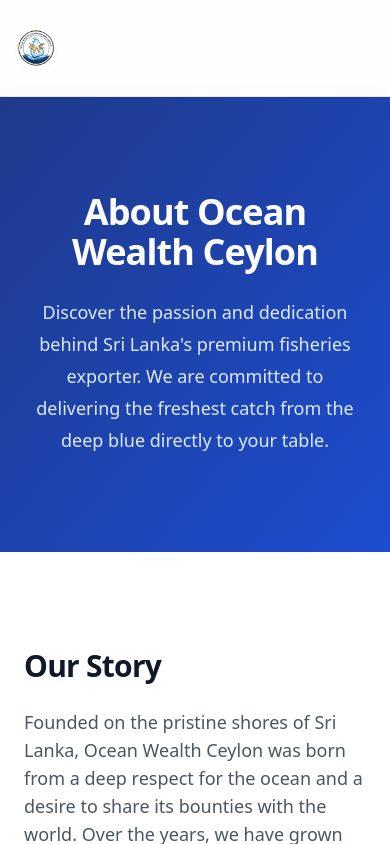
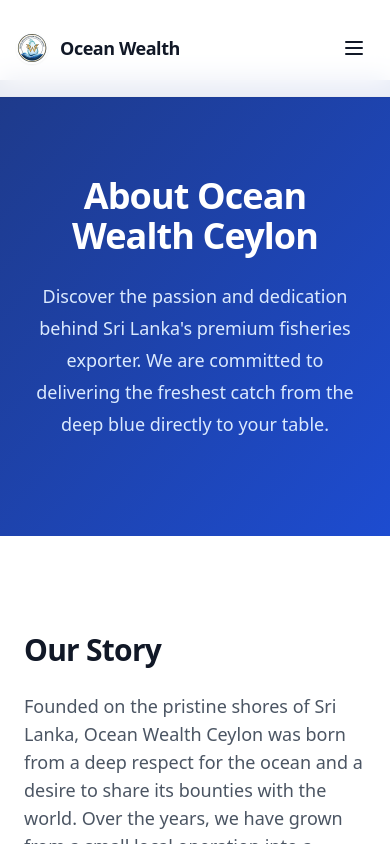
Before and after one commit to BWeera/Ocean-Wealth-Ceylon, a Next.js app: page /about in a window 390 px wide. Shown: the top 844 px of the page. Built offline with nearby package versions, Linux system fonts and the light colour scheme.

Commit message:
feat: enhance Navbar and ProductGrid components; add mobile navigation support and improve layout and styling

```diff
--- a/src/components/Navbar.tsx
+++ b/src/components/Navbar.tsx
@@ -9,13 +9,13 @@
   const pathname = usePathname()
   const isHome = pathname === '/'
   const [scrolled, setScrolled] = useState(false)
+  const [mobileMenuOpen, setMobileMenuOpen] = useState(false)
 
   useEffect(() => {
     const handleScroll = () => {
       setScrolled(window.scrollY > 20)
     }
     window.addEventListener('scroll', handleScroll)
-    // Initialize
     handleScroll()
     return () => window.removeEventListener('scroll', handleScroll)
   }, [])
@@ -23,28 +23,28 @@
   // Hide Navbar completely on the Sanity Studio route
   if (pathname.startsWith('/studio')) return null;
 
-  // Navbar transparent on home page before scrolling
-  const isTransparent = isHome && !scrolled
+  const isTransparent = isHome && !scrolled && !mobileMenuOpen
 
   const navClasses = isTransparent
     ? 'bg-transparent text-white'
-    : 'bg-white/80 backdrop-blur-md text-gray-900 border-b border-gray-200/50 shadow-sm'
+    : 'bg-white/90 backdrop-blur-md text-gray-900 border-b border-gray-200/50 shadow-sm'
 
   return (
     <>
-      <nav className={`fixed w-full top-0 z-50 transition-all duration-300 ${navClasses}`}>
+      <nav className={`fixed w-full top-0 z-[100] transition-all duration-300 ${navClasses}`}>
         <div className="max-w-7xl mx-auto px-4 sm:px-6 lg:px-8">
-          <div className={`flex justify-between items-center transition-all duration-300 ${scrolled ? 'h-16' : 'h-24'}`}>
+          <div className={`flex justify-between items-center transition-all duration-300 ${scrolled || mobileMenuOpen ? 'h-16' : 'h-24'}`}>
 
-            <Link href="/" className="flex-shrink-0 font-bold text-2xl flex items-center gap-3 cursor-pointer hover:opacity-80 transition-opacity">
-              <div className="relative w-10 h-10 rounded-full overflow-hidden bg-white shadow-sm flex items-center justify-center">
-                <span className="text-blue-900 text-xs font-black leading-none">OWC</span>
+            <Link href="/" className="flex-shrink-0 font-bold text-xl sm:text-2xl flex items-center gap-3 cursor-pointer hover:opacity-80 transition-opacity z-50">
+              <div className="relative w-8 h-8 sm:w-10 sm:h-10 rounded-full overflow-hidden bg-white shadow-sm flex items-center justify-center shrink-0">
+                <span className="text-blue-900 text-[10px] sm:text-xs font-black leading-none z-10 hidden">OWC</span>
                 <Image src="/logo.png" alt="Ocean Wealth Ceylon Logo" layout="fill" objectFit="cover" />
               </div>
-              <span className="hidden sm:block tracking-tight text-xl">Ocean Wealth</span>
+              <span className="tracking-tight text-lg sm:text-xl">Ocean Wealth</span>
             </Link>
 
-            <div className="hidden md:block">
+            {/* Desktop Navigation */}
+            <div className="hidden lg:block">
               <div className="ml-10 flex items-baseline space-x-8">
                 <NavLink href="/" text="Home" current={pathname} transparent={isTransparent} />
                 <NavLink href="/about" text="About Us" current={pathname} transparent={isTransparent} />
@@ -55,11 +55,44 @@
               </div>
             </div>
 
+            {/* Mobile Menu Button */}
+            <div className="lg:hidden flex items-center z-50">
+              <button
+                onClick={() => setMobileMenuOpen(!mobileMenuOpen)}
+                className={`p-2 rounded-md transition-colors ${isTransparent ? 'text-white hover:bg-white/10' : 'text-gray-900 hover:bg-gray-100'}`}
+                aria-label="Toggle menu"
+              >
+                <svg className="h-6 w-6" fill="none" viewBox="0 0 24 24" stroke="currentColor">
+                  {mobileMenuOpen ? (
+                    <path strokeLinecap="round" strokeLinejoin="round" strokeWidth={2} d="M6 18L18 6M6 6l12 12" />
+                  ) : (
+                    <path strokeLinecap="round" strokeLinejoin="round" strokeWidth={2} d="M4 6h16M4 12h16M4 18h16" />
+                  )}
+                </svg>
+              </button>
+            </div>
+
+          </div>
+        </div>
+
+        {/* Mobile Navigation Menu */}
+        <div
+          className={`lg:hidden fixed inset-x-0 top-0 bg-white/95 backdrop-blur-xl shadow-xl transition-all duration-300 ease-in-out border-b border-gray-100 min-h-screen pt-20 ${
+            mobileMenuOpen ? 'opacity-100 translate-y-0' : 'opacity-0 -translate-y-full pointer-events-none'
+          }`}
+        >
+          <div className="px-6 pt-4 pb-12 space-y-4 shadow-inner flex flex-col items-center">
+            <MobileNavLink href="/" text="Home" current={pathname} onClick={() => setMobileMenuOpen(false)} />
+            <MobileNavLink href="/about" text="About Us" current={pathname} onClick={() => setMobileMenuOpen(false)} />
+            <MobileNavLink href="/products" text="Products" current={pathname} onClick={() => setMobileMenuOpen(false)} />
+            <MobileNavLink href="/news" text="News" current={pathname} onClick={() => setMobileMenuOpen(false)} />
+            <MobileNavLink href="/events" text="Events" current={pathname} onClick={() => setMobileMenuOpen(false)} />
+            <MobileNavLink href="/contact" text="Contact Us" current={pathname} onClick={() => setMobileMenuOpen(false)} />
           </div>
         </div>
       </nav>
       {/* Spacer to prevent content from hiding behind the fixed navbar on non-home pages */}
-      {!isHome && <div className="h-24" />}
+      {!isHome && <div className="h-20 sm:h-24" />}
     </>
   )
 }
@@ -86,3 +119,21 @@
     </Link>
   )
 }
+
+function MobileNavLink({ href, text, current, onClick }: { href: string; text: string; current: string; onClick: () => void }) {
+  const isActive = current === href || (href !== '/' && current.startsWith(href))
+
+  return (
+    <Link
+      href={href}
+      onClick={onClick}
+      className={`block w-full text-center px-3 py-4 rounded-xl text-lg font-bold transition-all ${
+        isActive
+          ? 'bg-blue-50 text-blue-700 w-full shadow-sm border border-blue-100'
+          : 'text-gray-800 hover:bg-gray-50'
+      }`}
+    >
+      {text}
+    </Link>
+  )
+}
--- a/src/components/ProductGrid.tsx
+++ b/src/components/ProductGrid.tsx
@@ -157,24 +157,27 @@
       </div>
 
       {selectedProduct && (
-        <div className={`fixed inset-0 z-50 flex items-center justify-center p-4 bg-black/60 overflow-y-auto ${isClosing ? 'animate-fade-out-backdrop' : 'animate-fade-in-backdrop'}`}>
-          <div className={`bg-white rounded-2xl shadow-[0_0_50px_rgba(0,0,0,0.5)] ${showInquiry ? 'max-w-6xl' : 'max-w-4xl'} w-full transition-all duration-500 ease-in-out border border-white/20 relative flex flex-col ${isClosing ? 'animate-fade-out-down' : 'animate-fade-in-up'}`} style={{ maxHeight: '95vh' }}>
-            <div className="sticky top-0 bg-white/95 backdrop-blur-md border-b px-6 py-5 flex justify-between items-center z-20 flex-shrink-0 rounded-t-2xl">
-              <h2 className="text-2xl font-bold text-gray-900 tracking-tight flex items-center gap-3">
+        <div className={`fixed inset-0 z-50 flex items-end sm:items-center justify-center p-0 sm:p-4 bg-black/60 overflow-y-auto ${isClosing ? 'animate-fade-out-backdrop' : 'animate-fade-in-backdrop'}`}>
+          <div className={`bg-white w-full sm:rounded-2xl shadow-[0_0_50px_rgba(0,0,0,0.5)] ${showInquiry ? 'max-w-6xl' : 'max-w-4xl'} transition-all duration-500 ease-in-out relative flex flex-col ${isClosing ? 'animate-fade-out-down' : 'animate-fade-in-up'}`} style={{ maxHeight: '95vh', height: '100%' }}>
+            {/* Top Toolbar */}
+            <div className="sticky top-0 bg-white/95 backdrop-blur-md border-b px-4 py-4 sm:px-6 sm:py-5 flex justify-between items-center z-20 flex-shrink-0 sm:rounded-t-2xl">
+              <h2 className="text-xl sm:text-2xl font-bold text-gray-900 tracking-tight flex items-center gap-2 sm:gap-3">
                 {showInquiry && (
                   <button
                     onClick={() => setShowInquiry(false)}
-                    className="flex items-center text-sm font-medium text-blue-600 hover:text-blue-800 transition-colors bg-blue-50 px-3 py-1.5 rounded-full"
+                    className="flex items-center text-xs sm:text-sm font-medium text-blue-600 hover:text-blue-800 transition-colors bg-blue-50 px-3 py-1.5 rounded-full"
                     title="Back to Product Details"
                   >
                     &larr; Back
                   </button>
                 )}
-                {showInquiry ? "Send Inquiry" : selectedProduct.name}
+                {showInquiry ? "Send Inquiry" : (
+                   <span className="truncate max-w-[200px] sm:max-w-full">{selectedProduct.name}</span>
+                )}
               </h2>
               <button
                 onClick={handleClose}
-                className="w-10 h-10 rounded-full bg-gray-100 flex items-center justify-center text-gray-500 hover:text-gray-900 hover:bg-gray-200 focus:outline-none transition-colors"
+                className="w-10 h-10 rounded-full bg-gray-100 flex items-center justify-center text-gray-500 hover:text-gray-900 hover:bg-gray-200 focus:outline-none transition-colors border border-gray-200 ml-2 shadow-sm"
                 aria-label="Close"
               >
                 <svg className="w-5 h-5" fill="none" stroke="currentColor" viewBox="0 0 24 24">
@@ -183,13 +186,13 @@
               </button>
             </div>
 
-            <div className="p-0 overflow-y-auto flex-grow flex flex-col relative w-full h-full">
+            <div className="p-0 overflow-x-hidden overflow-y-auto flex-grow flex flex-col relative w-full h-full custom-scrollbar">
               <div
-                className={`relative flex w-[200vw] sm:w-[200%] transition-transform duration-500 ease-[cubic-bezier(0.25,0.8,0.25,1)] h-full ${showInquiry ? '-translate-x-1/2' : 'translate-x-0'}`}
+                className={`relative flex w-[200%] transition-transform duration-500 ease-[cubic-bezier(0.25,0.8,0.25,1)] h-full ${showInquiry ? '-translate-x-1/2' : 'translate-x-0'}`}
               >
 
                 {/* --- Left View (Product Details) --- */}
-                <div className="w-[100vw] sm:w-[100%] max-w-4xl mx-auto px-6 py-6 md:p-8 flex-shrink-0">
+                <div className="w-[50%] max-w-4xl mx-auto px-4 py-6 md:p-8 flex-shrink-0">
                   {/* Main Product Info */}
                   <div className="flex flex-col lg:flex-row gap-8 lg:gap-12 mb-12">
                     <div className="w-full lg:w-1/2">
@@ -272,11 +275,11 @@
                 </div>
 
                 {/* --- Right View (Inquiry Form) --- */}
-                <div className="w-[100vw] sm:w-[100%] max-w-6xl mx-auto flex-shrink-0 p-6 md:p-8">
+                <div className="w-[50%] max-w-6xl mx-auto flex-shrink-0 px-4 py-6 md:p-8">
                   <div className="grid grid-cols-1 lg:grid-cols-5 gap-8 h-full">
 
                     {/* Inquiry Left Pane (Context) */}
-                    <div className="lg:col-span-2 bg-blue-50 rounded-2xl p-6 md:p-8 border border-blue-100 flex flex-col">
+                    <div className="lg:col-span-2 bg-blue-50 rounded-2xl p-5 md:p-8 border border-blue-100 flex flex-col">
                       <h4 className="text-xl font-bold tracking-tight text-gray-900 mb-6">Inquiring About</h4>
 
                       {/* Show current selected main product context */}
```
